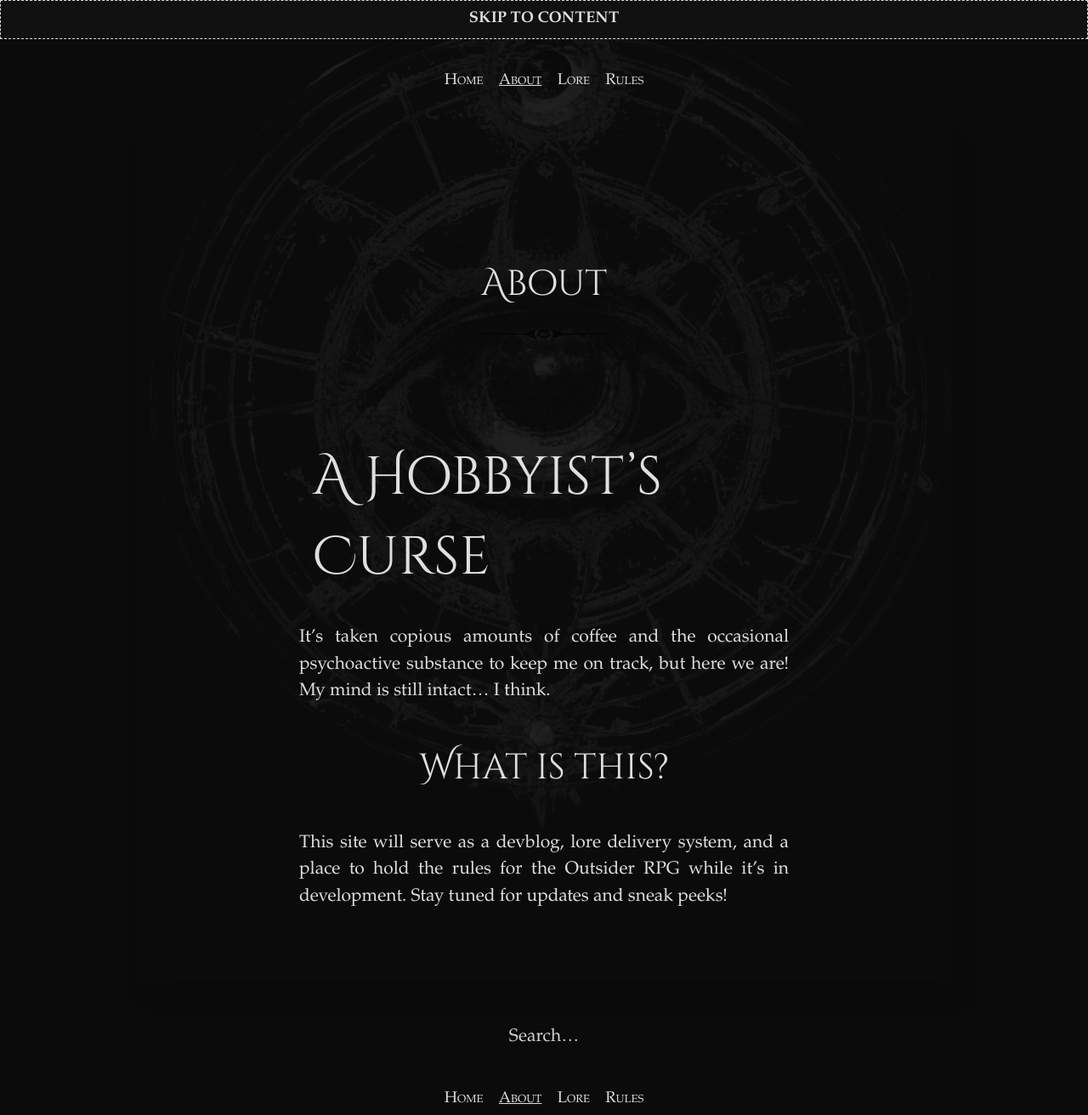
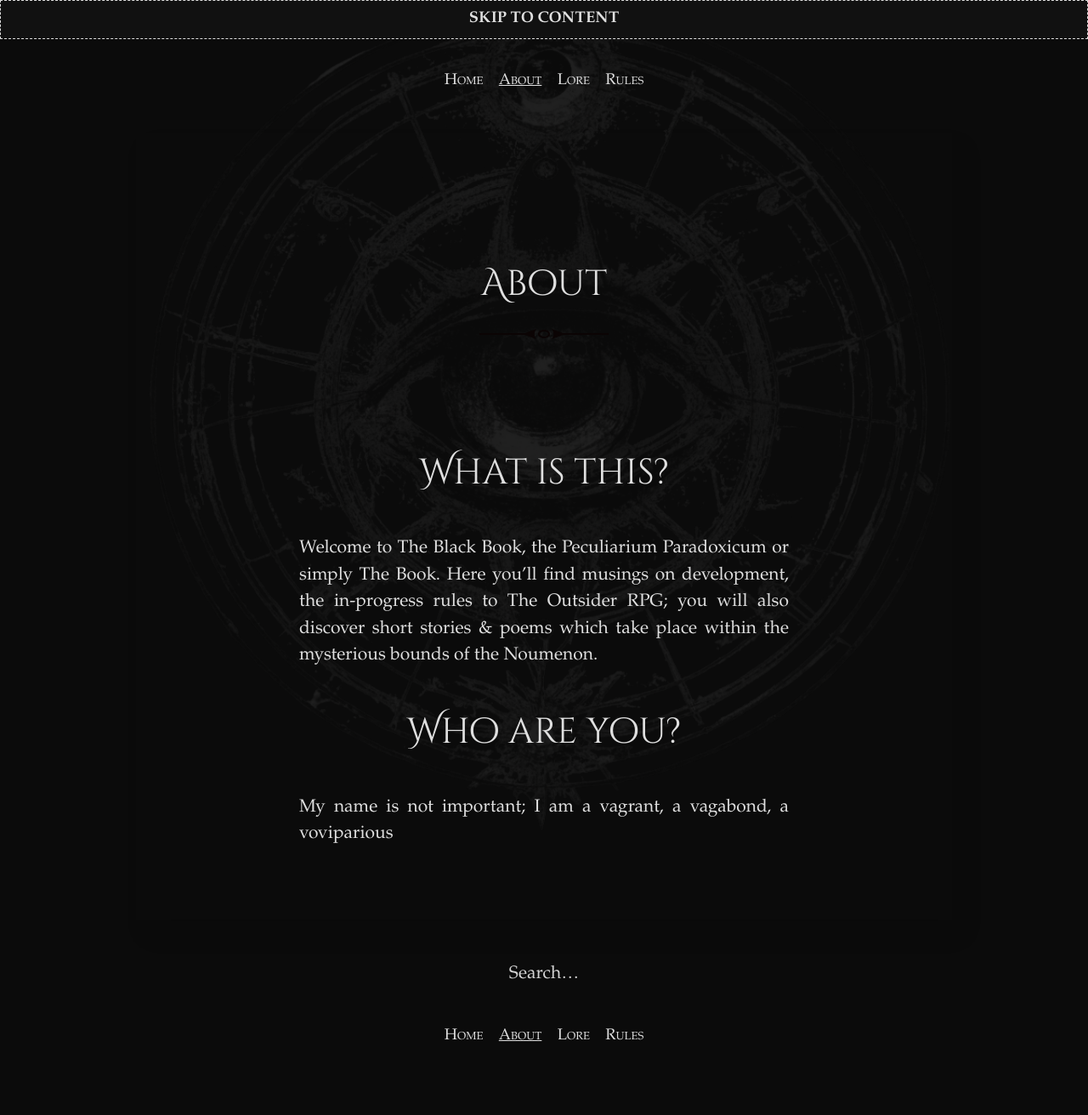
Before and after one commit to 7thSinScribe/ThePeculiarium, a Jekyll site: the page built from about.md, in a window 1280 px wide. Shown: the whole page at 85% size. Built offline with Jekyll 4.4.1, drawn with Linux system fonts in a browser that asks for light colours; after the commit the page ends 1239 px from its top, so only the background shows below that.

Commit message:
Update about.md

```diff
--- a/about.md
+++ b/about.md
@@ -2,13 +2,10 @@
 layout: post
 title: About
 ---
-
-
-
-# A Hobbyist's Curse
-
-It's taken copious amounts of coffee and the occasional psychoactive substance to keep me on track, but here we are! My mind is still intact... I think.
-
 ## What is this?
 
-This site will serve as a devblog, lore delivery system, and a place to hold the rules for the Outsider RPG while it's in development. Stay tuned for updates and sneak peeks!
+Welcome to The Black Book, the Peculiarium Paradoxicum or simply The Book. Here you'll find musings on development, the in-progress rules to The Outsider RPG; you will also discover short stories & poems which take place within the mysterious bounds of the Noumenon.
+
+## Who are you?
+
+My name is not important; I am a vagrant, a vagabond, a voviparious
```
